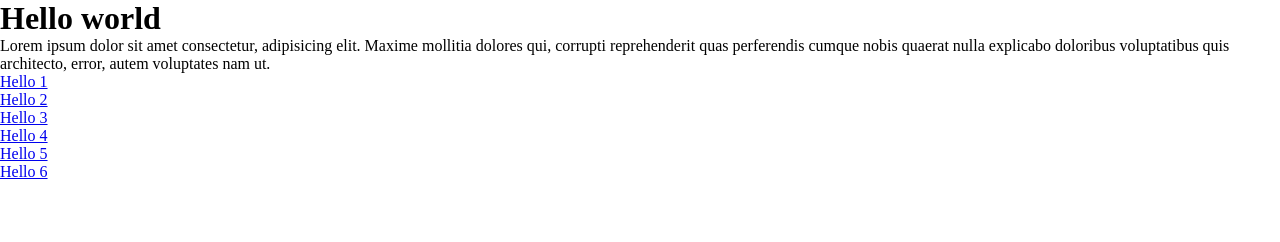
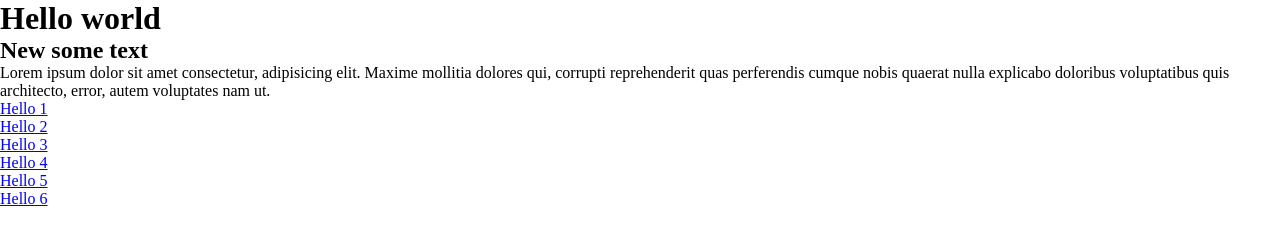
Before and after one commit to alex2532152/test_lesson, a plain HTML site: page index.html in a window 1280 px wide. Drawn offline with Linux system fonts and the light colour scheme.

Commit message:
add new h2

```diff
--- a/index.html
+++ b/index.html
@@ -9,6 +9,7 @@
 </head>
 <body>
     <h1>Hello world</h1>
+    <h2>New some text</h2>
     <p>Lorem ipsum dolor sit amet consectetur, adipisicing elit. Maxime mollitia dolores qui, corrupti reprehenderit quas perferendis cumque nobis quaerat nulla explicabo doloribus voluptatibus quis architecto, error, autem voluptates nam ut.</p>
     <ul>
         <li><a href="#">Hello 1</a></li>
```
